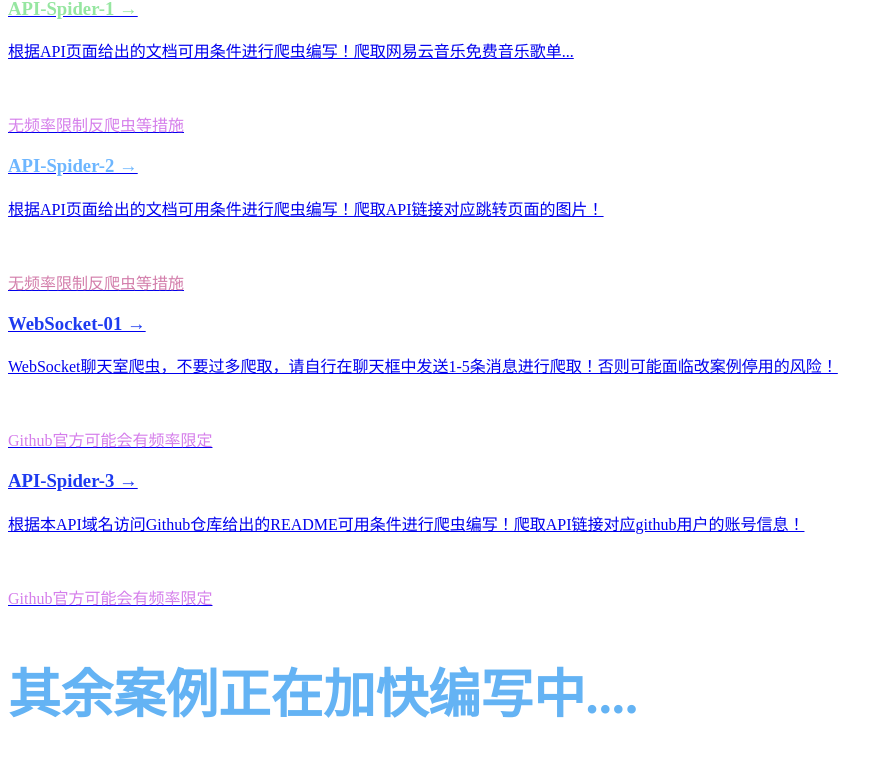
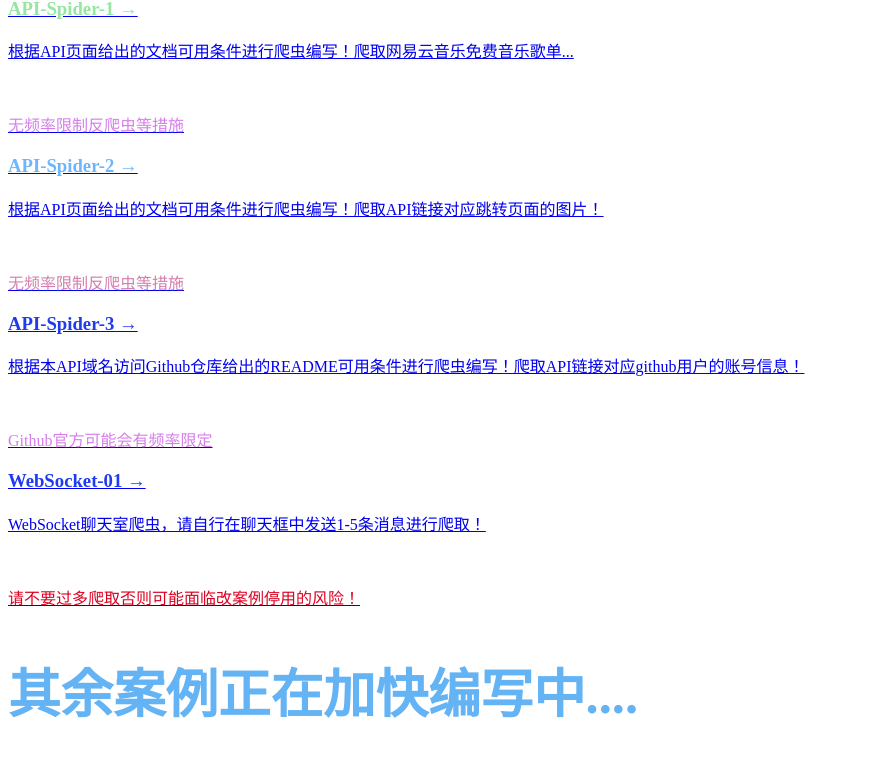
Before and after one commit to rmdocs/ezcrawler, a Next.js app: page / in a window 1280 px wide. Shown: the part 398-1168 px from the top of the page, without its empty margins (0-886 px from the left). Built offline with nearby package versions, Linux system fonts and the light colour scheme; no server answers; what @badrap/bar-of-progress would draw is missing.

Commit message:
Update index.tsx

```diff
--- a/src/pages/index.tsx
+++ b/src/pages/index.tsx
@@ -68,23 +68,6 @@
             </A>
 
             <A
-              href="https://ws1.ezcrawler.cn"
-              className="m-4 p-6 text-left border border-[#eaeaea] rounded-[10px] hover:text-[#0070f3] hover:border-[#0070f3] focus:text-[#0070f3] focus:border-[#0070f3] active:text-[#0070f3] active:border-[#0070f3]"
-              style={{
-                transition,
-                flexBasis: '45%',
-              }}
-            >
-              <h3 className="mb-4 text-2xl" style={{color:"rgb(30,59,240)"}}>WebSocket-01 &rarr;</h3>
-              <p className="text-xl leading-[1.875rem]">
-                 WebSocket聊天室爬虫，不要过多爬取，请自行在聊天框中发送1-5条消息进行爬取！否则可能面临改案例停用的风险！
-              </p>
-              <br/>
-              <p className="text-xl leading-[1.875rem]" style={{color:"#d57eeb"}}>
-               Github官方可能会有频率限定
-              </p>
-            </A>
-            <A
               href="https://gh.api.coderace.top/"
               className="m-4 p-6 text-left border border-[#eaeaea] rounded-[10px] hover:text-[#0070f3] hover:border-[#0070f3] focus:text-[#0070f3] focus:border-[#0070f3] active:text-[#0070f3] active:border-[#0070f3]"
               style={{
@@ -99,6 +82,24 @@
               <br/>
               <p className="text-xl leading-[1.875rem]" style={{color:"#d57eeb"}}>
                Github官方可能会有频率限定
+              </p>
+            </A>
+
+             <A
+              href="https://ws1.ezcrawler.cn"
+              className="m-4 p-6 text-left border border-[#eaeaea] rounded-[10px] hover:text-[#0070f3] hover:border-[#0070f3] focus:text-[#0070f3] focus:border-[#0070f3] active:text-[#0070f3] active:border-[#0070f3]"
+              style={{
+                transition,
+                flexBasis: '45%',
+              }}
+            >
+              <h3 className="mb-4 text-2xl" style={{color:"rgb(30,59,240)"}}>WebSocket-01 &rarr;</h3>
+              <p className="text-xl leading-[1.875rem]">
+                 WebSocket聊天室爬虫，请自行在聊天框中发送1-5条消息进行爬取！
+              </p>
+              <br/>
+              <p className="text-xl leading-[1.875rem]" style={{color:"#dc0020"}}>
+               请不要过多爬取否则可能面临改案例停用的风险！
               </p>
             </A>
     <div className='flex flex-col sm:flex-row flex-wrap items-center justify-center max-w-[800px] mt-12' style={{fontSize:'35px',color:"#64b3f4"}}>
```
